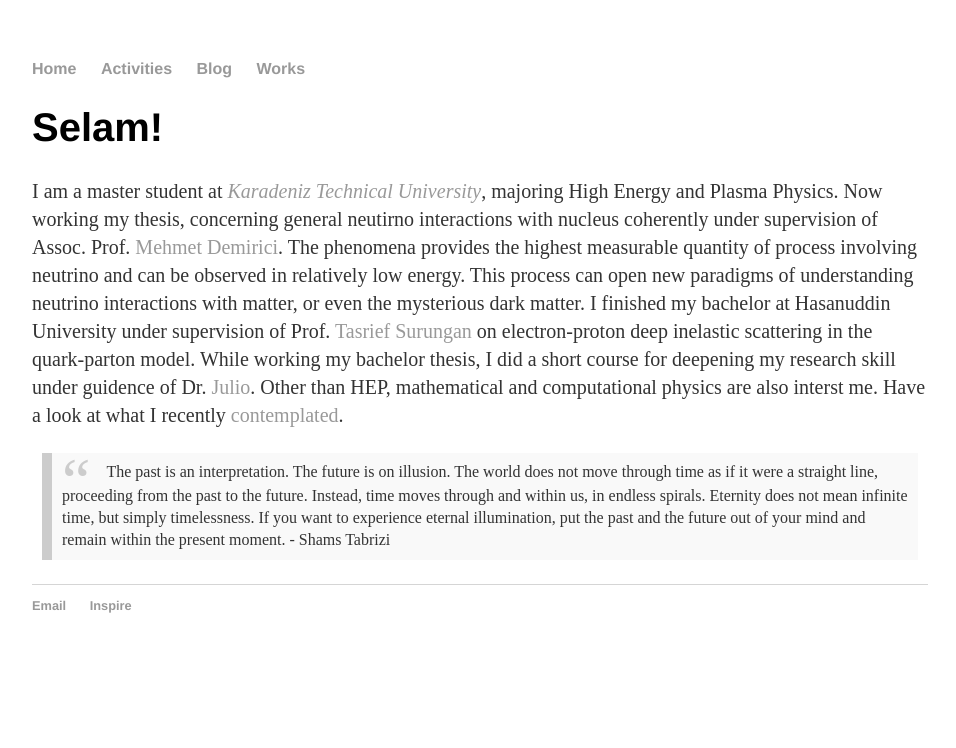
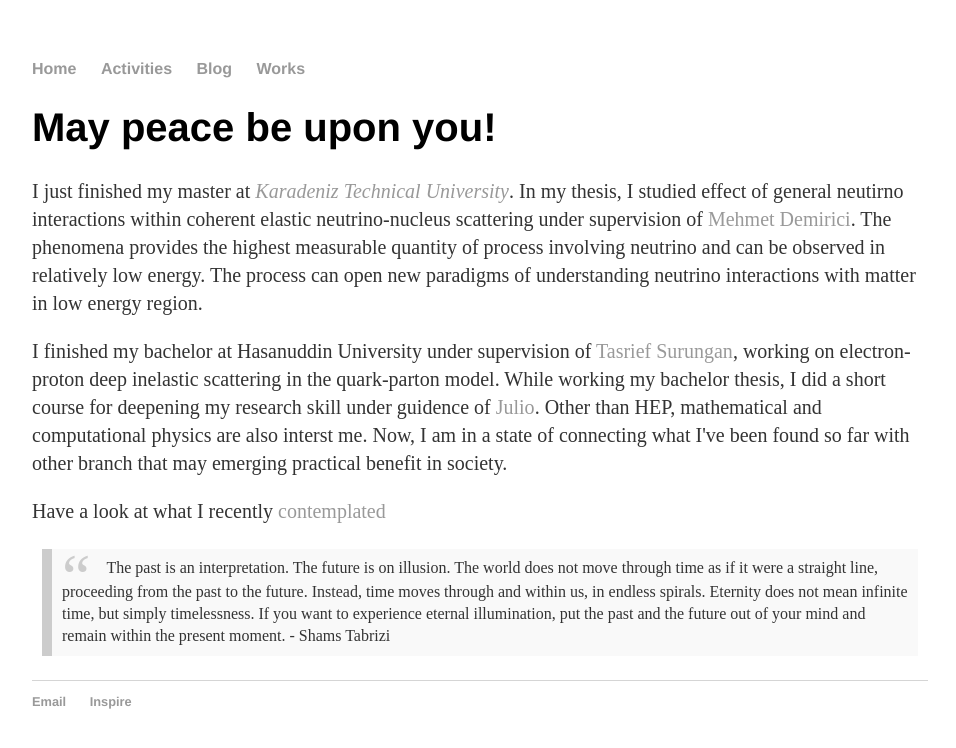
Before and after one commit to mfmustamin/mfmustamin.github.io, a Jekyll site: the page built from index.html, in a window 1280 px wide. Shown: the top 748 px of the page, without its empty margins (160-1116 px from the left). Built offline with Jekyll 4.4.1, drawn with Linux system fonts in a browser that asks for light colours.

Commit message:
Update index.html

```diff
--- a/index.html
+++ b/index.html
@@ -1,18 +1,26 @@
 ---
 layout: default
-title: Particle Phenomenologist
+title: A Phenomenologist
 ---
-<h1> Selam!</h1>
+<h1>May peace be upon you!</h1>
 <p>
-  I am a master student at <a href="https://www.ktu.edu.tr/en"><em>Karadeniz Technical University</em></a>, majoring High Energy and Plasma Physics.
-  Now working my thesis, concerning general neutirno interactions with nucleus coherently under supervision of
-  Assoc. Prof. <a href="https://www.scopus.com/authid/detail.uri?authorId=55795250300">Mehmet Demirici</a>. The phenomena provides the highest measurable
-  quantity of process involving neutrino and can be observed in relatively low energy. This process can open new paradigms of understanding neutrino
-  interactions with matter, or even the mysterious dark matter. I finished my bachelor at Hasanuddin University under
-  supervision of Prof. <a href="https://www.scopus.com/authid/detail.uri?authorId=12793289800">Tasrief Surungan</a> on electron-proton
+  I just finished my master at <a href="https://www.ktu.edu.tr/en"><em>Karadeniz Technical University</em></a>.
+  In my thesis, I studied effect of general neutirno interactions within coherent elastic neutrino-nucleus scattering under supervision of
+  <a href="https://www.scopus.com/authid/detail.uri?authorId=55795250300">Mehmet Demirici</a>. The phenomena provides the highest measurable
+  quantity of process involving neutrino and can be observed in relatively low energy. The process can open new paradigms of understanding neutrino
+  interactions with matter in low energy region.
+</p>
+
+<p>
+  I finished my bachelor at Hasanuddin University under
+  supervision of <a href="https://www.scopus.com/authid/detail.uri?authorId=12793289800">Tasrief Surungan</a>, working on electron-proton
   deep inelastic scattering in the quark-parton model. While working my bachelor thesis, I did a short course for deepening my research skill
-  under guidence of Dr. <a href="scopus.com/authid/detail.uri?authorId=36337522200"> Julio</a>. Other than HEP, mathematical and computational physics
-  are also interst me.  Have a look at what I recently <a href="/blog">contemplated</a>.
+  under guidence of <a href="scopus.com/authid/detail.uri?authorId=36337522200"> Julio</a>. Other than HEP, mathematical and computational physics
+  are also interst me. Now, I am in a state of connecting what I've been found so far with other branch that may emerging practical benefit in society.
+</p>
+
+<p>
+  Have a look at what I recently <a href="/blog">contemplated</a>
 </p>
 
 <blockquote><p>The past is an interpretation. The future is on illusion. The world does not move through time as if it were a straight line,
```
